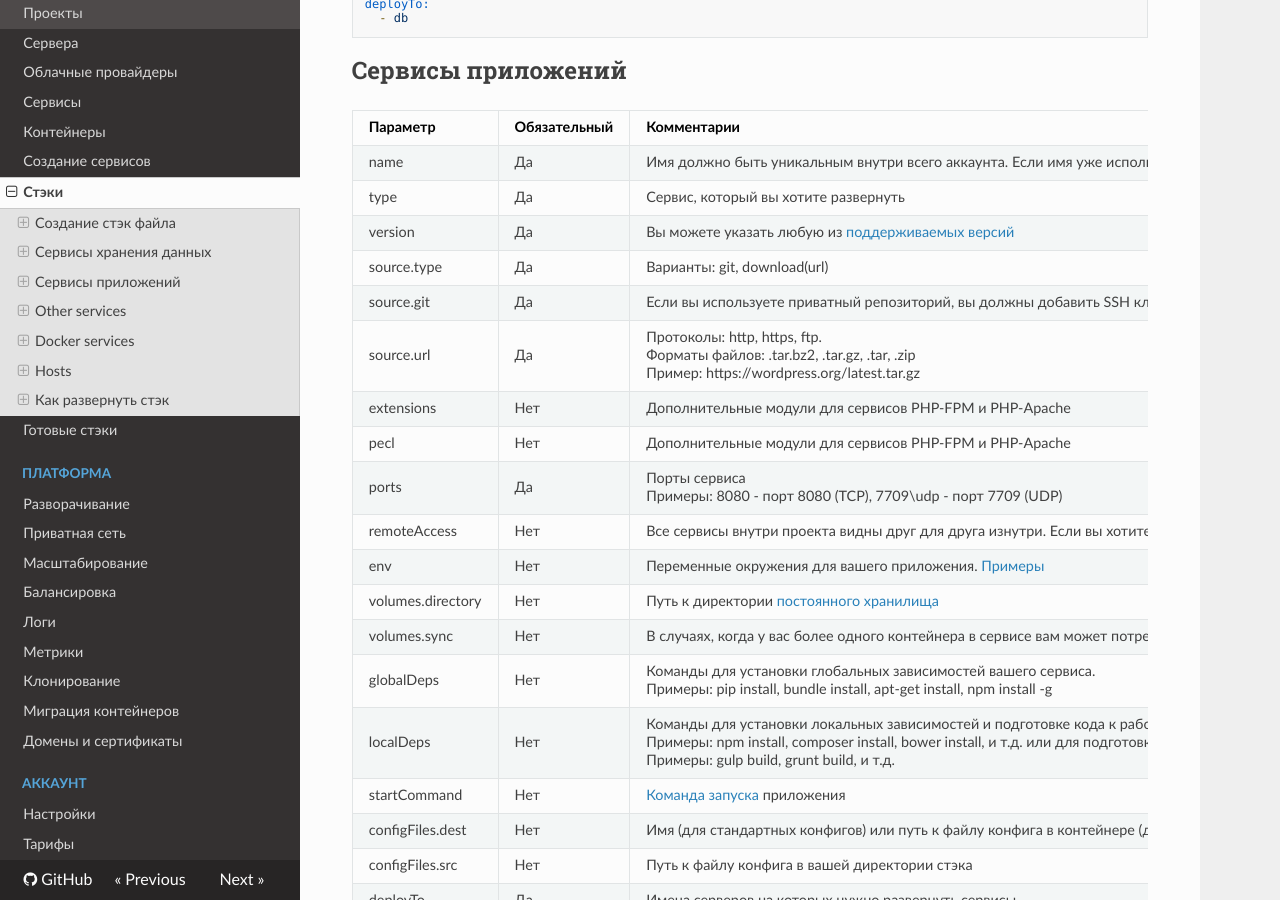
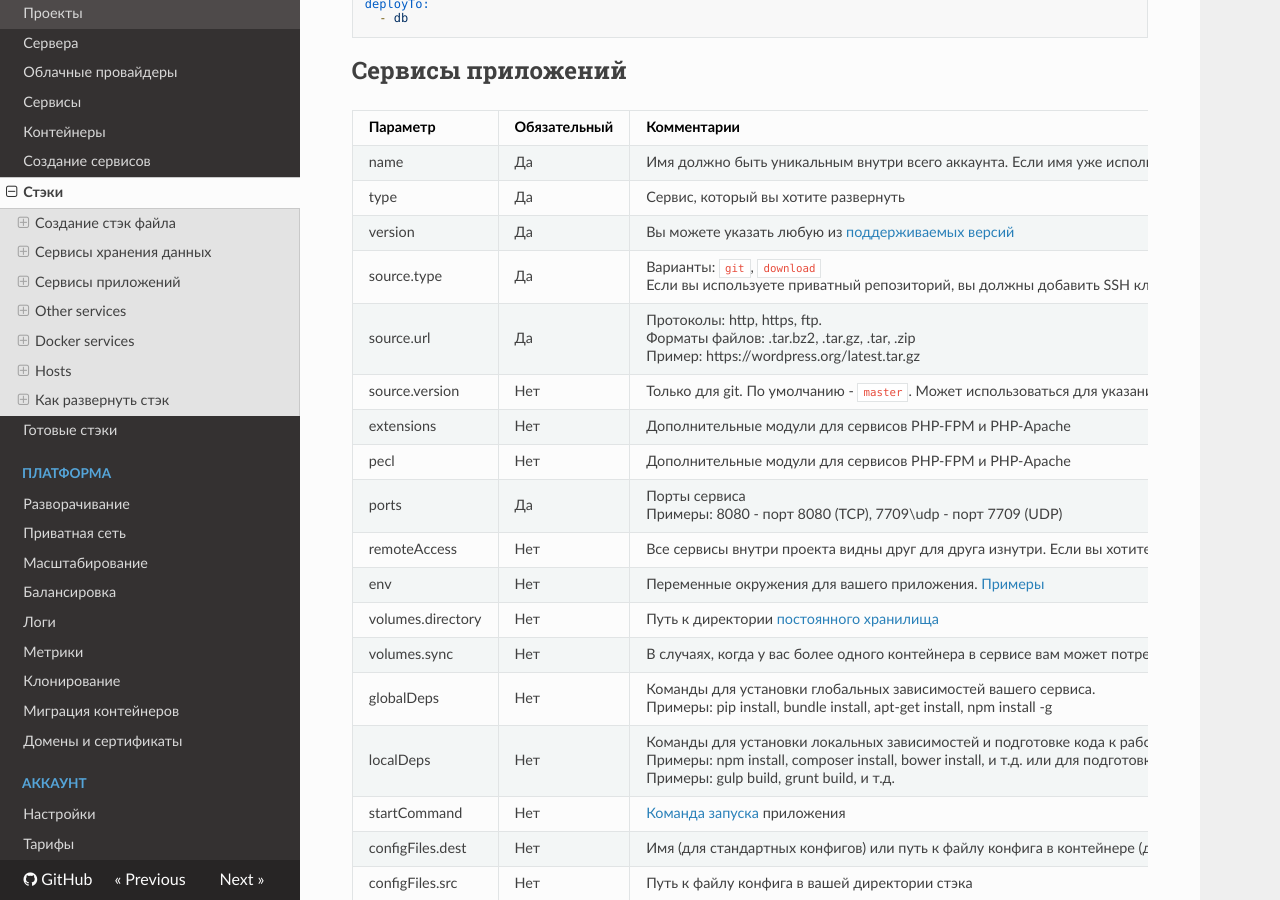
Before and after one commit to d2cio/docs-ru, an MkDocs documentation site: the page built from docs/getting-started/stacks.md, in a window 1280 px wide and 900 px high, scrolled down 2149 px. Built offline with MkDocs 1.6.1, drawn with Linux system fonts in a browser that asks for light colours; nearby versions of some CDN libraries; old or Windows-style settings are respelled for this version of MkDocs; some of the changed text lies outside the part shown.

Commit message:
updated stack page

```diff
--- a/docs/getting-started/stacks.md
+++ b/docs/getting-started/stacks.md
@@ -90,9 +90,9 @@ deployTo:
 | name              | Да   | Имя должно быть уникальным внутри всего аккаунта. Если имя уже используется - оно будет заменено автоматически сгенерируемым |
 | type              | Да   | Сервис, который вы хотите развернуть |
 | version           | Да   | Вы можете указать любую из [поддерживаемых версий](/getting-started/services/#_5) |
-| source.type       | Да   | Варианты: git, download(url)  |
-| source.git        | Да   | Если вы используете приватный репозиторий, вы должны добавить SSH ключ в ваш аккаунт (инструкции  к [GitHub](https://help.github.com/articles/adding-a-new-ssh-key-to-your-github-account/) и  [BitBucket](https://confluence.atlassian.com/bitbucket/add-an-ssh-key-to-an-account-302811853.html) )  |
+| source.type       | Да   | Варианты: `git`, `download`<br>Если вы используете приватный репозиторий, вы должны добавить SSH ключ в ваш аккаунт (инструкции  к [GitHub](https://help.github.com/articles/adding-a-new-ssh-key-to-your-github-account/) и  [BitBucket](https://confluence.atlassian.com/bitbucket/add-an-ssh-key-to-an-account-302811853.html) )  |
 | source.url        | Да   | Протоколы: http, https, ftp. <br> Форматы файлов: .tar.bz2, .tar.gz, .tar, .zip <br> Пример: https://wordpress.org/latest.tar.gz  |
+| source.version    | Нет  | Только для git. По умолчанию - `master`. Может использоваться для указания ветки, номера коммита, тэга.  |
 | extensions        | Нет  | Дополнительные модули для сервисов PHP-FPM и PHP-Apache  |
 | pecl              | Нет  | Дополнительные модули для сервисов PHP-FPM и PHP-Apache |
 | ports             | Да   | Порты сервиса<br>Примеры: 8080 - порт 8080 (TCP), 7709\udp - порт 7709 (UDP)   |
@@ -226,9 +226,9 @@ deployTo:
 | type              | Да   | Сервис, который вы хотите развернуть |
 | image             | Да   | Docker образ приложения из [DockerHub](https://hub.docker.com/).<br>Примеры: openjdk, million12/varnish, quay.io/letsencrypt/dnsmasq |
 | version           | Да   | Версия приложения |
-| source.type       | Да   | Варианты: git, download(url)  |
-| source.git        | Да   | Если вы используете приватный репозиторий, вы должны добавить SSH ключ в ваш аккаунт (инструкции  к [GitHub](https://help.github.com/articles/adding-a-new-ssh-key-to-your-github-account/) и  [BitBucket](https://confluence.atlassian.com/bitbucket/add-an-ssh-key-to-an-account-302811853.html) )  |
+| source.type       | Да   | Варианты: `git`, `download`<br>Если вы используете приватный репозиторий, вы должны добавить SSH ключ в ваш аккаунт (инструкции  к [GitHub](https://help.github.com/articles/adding-a-new-ssh-key-to-your-github-account/) и  [BitBucket](https://confluence.atlassian.com/bitbucket/add-an-ssh-key-to-an-account-302811853.html) )  |
 | source.url        | Да   | Протоколы: http, https, ftp. <br> Форматы файлов: .tar.bz2, .tar.gz, .tar, .zip <br> Пример: https://wordpress.org/latest.tar.gz  |
+| source.version    | Нет  | Только для git. По умолчанию - `master`. Может использоваться для указания ветки, номера коммита, тэга.  |
 | ports             | Да   | Порты сервиса<br>Примеры: 8080 - порт 8080 (TCP), 7709\udp - порт 7709 (UDP)   |
 | remoteAccess      | Нет  | Все сервисы внутри проекта видны друг для друга изнутри. Если вы хотите, чтобы сервис был доступ из Интернета - используйте `true` |
 | env               | Нет  | Переменные окружения для вашего приложения. [Примеры](/getting-started/stacks/#_5)  |
```
